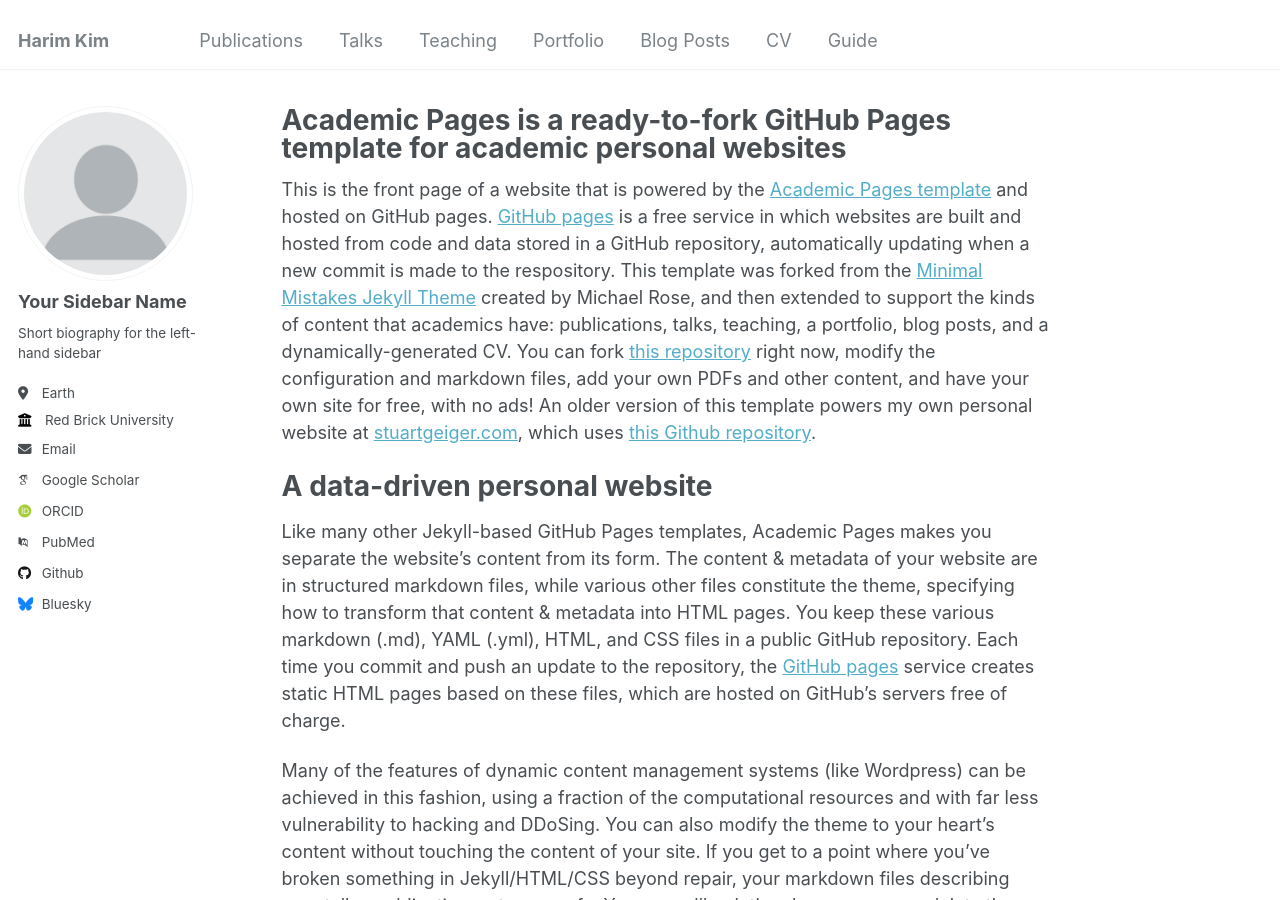
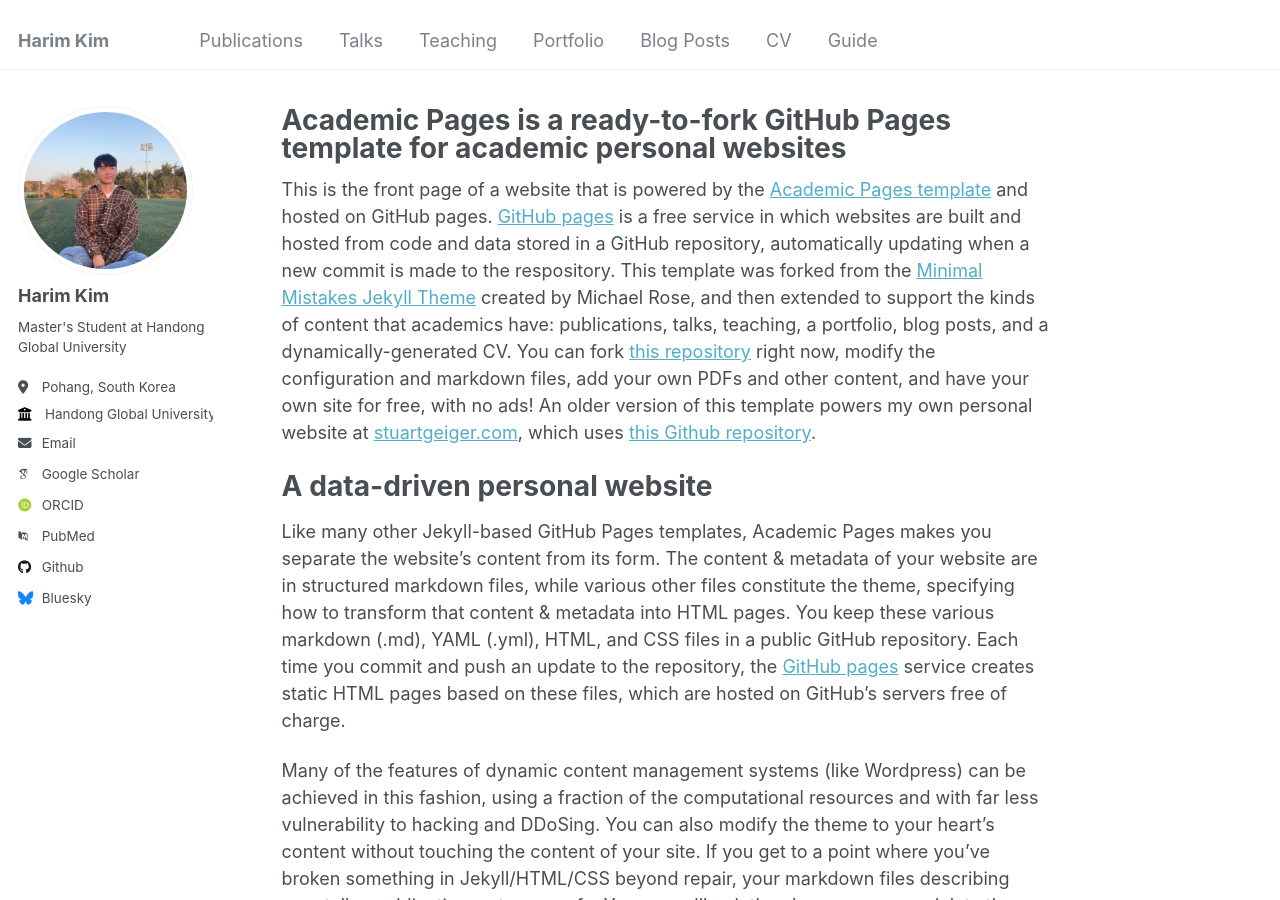
Before and after one commit to hrkim153/hrkim153.github.io, a Jekyll site: the page built from _pages/about.md, in a window 1280 px wide and 900 px high. Built offline with Jekyll 4.4.1, drawn with Linux system fonts in a browser that asks for light colours; some web fonts are replaced.

Commit message:
Update _config.yml

```diff
--- a/_config.yml
+++ b/_config.yml
@@ -21,14 +21,15 @@ repository               : "ksanong/ksanong.github.io"
 #               Additional customization can be done by editing /_includes/author-profile.html
 author:
   # Biographic information
-  avatar           : "profile.png"
-  name             : "Your Sidebar Name"
+  avatar           : "profile.jpeg"
+  name             : "Harim Kim"
   pronouns         : # example: "she/her"
-  bio              : "Short biography for the left-hand sidebar"
-  location         : "Earth"
-  employer         : "Red Brick University"
+  bio              : "Master's Student at Handong Global University"
+  location         : "Pohang, South Korea"
+  employer         : "Handong Global University"
   uri              : # URL
-  email            : "none@example.org"
+  email            : "hrkim@handong.ac.kr"
+  email            : "ksanong@gmail.com"
 
   # Academic websites
   arxiv            : # URL - Update with the correct link to your profile
```
